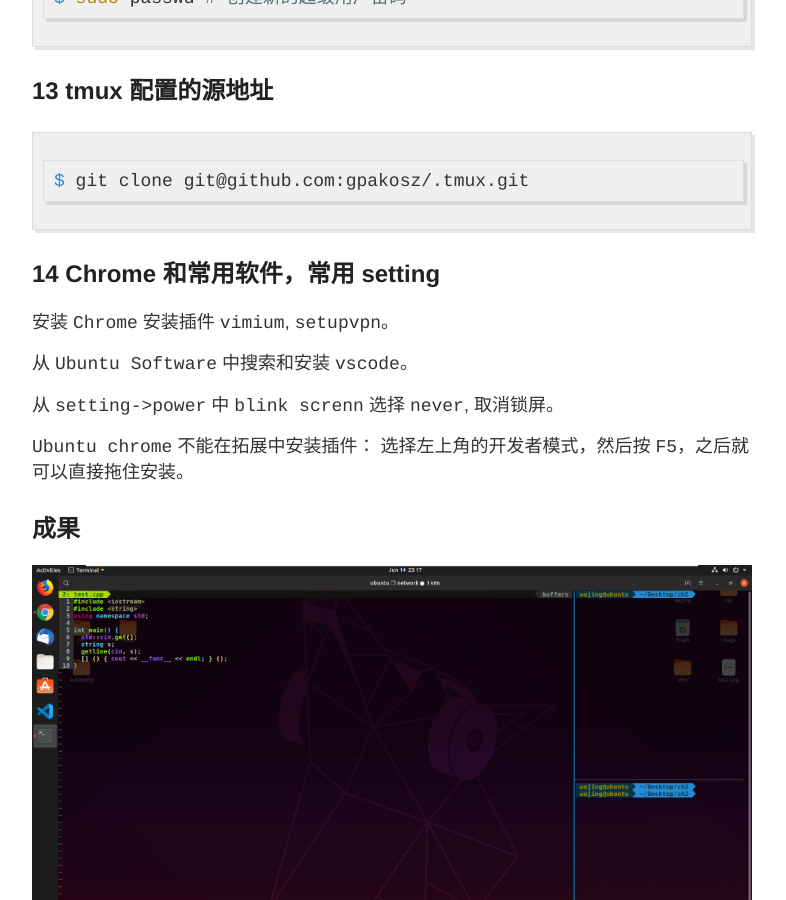
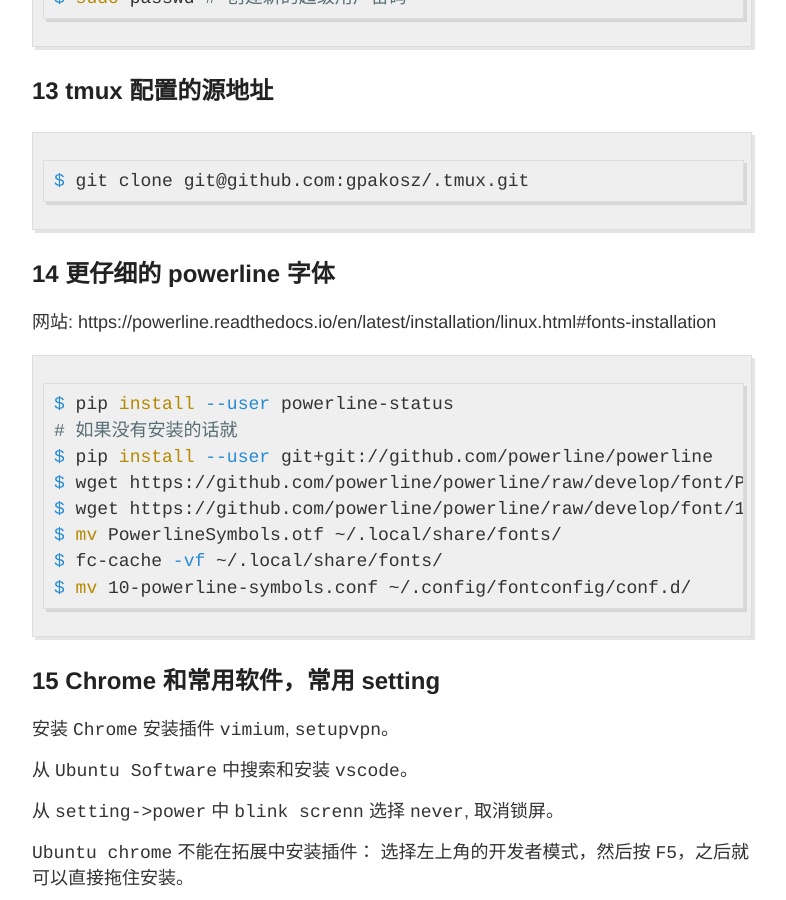
Before and after one commit to wujinggrt/WuJing.github.io, a Jekyll site: the page built from _posts/others/2019-6-14-UbuntuConfigure.md, in a window 1280 px wide and 900 px high, scrolled down 4626 px. Shown: the whole window, without its empty margins (248-1034 px from the left). Built offline with Jekyll 4.4.1, drawn with Linux system fonts in a browser that asks for light colours.

Commit message:
formatted

````diff
--- a/_posts/others/2019-6-14-UbuntuConfigure.md
+++ b/_posts/others/2019-6-14-UbuntuConfigure.md
@@ -168,7 +168,22 @@
 $ git clone git@github.com:gpakosz/.tmux.git
 ```
 
-## 14 Chrome 和常用软件，常用 setting
+## 14 更仔细的 powerline 字体
+
+网站: https://powerline.readthedocs.io/en/latest/installation/linux.html#fonts-installation
+
+```sh
+$ pip install --user powerline-status
+# 如果没有安装的话就
+$ pip install --user git+git://github.com/powerline/powerline
+$ wget https://github.com/powerline/powerline/raw/develop/font/PowerlineSymbols.otf
+$ wget https://github.com/powerline/powerline/raw/develop/font/10-powerline-symbols.conf
+$ mv PowerlineSymbols.otf ~/.local/share/fonts/
+$ fc-cache -vf ~/.local/share/fonts/
+$ mv 10-powerline-symbols.conf ~/.config/fontconfig/conf.d/
+```
+
+## 15 Chrome 和常用软件，常用 setting
 
 安装 `Chrome` 安装插件 `vimium`, `setupvpn`。
 
````
